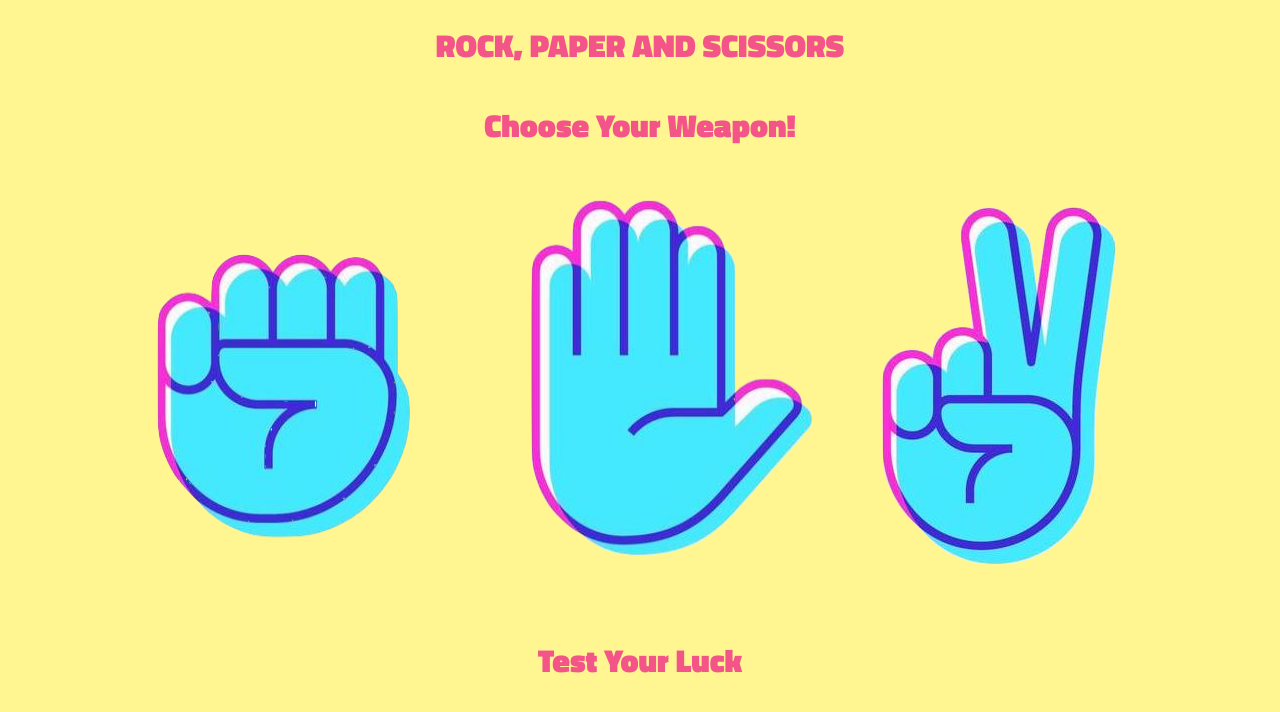
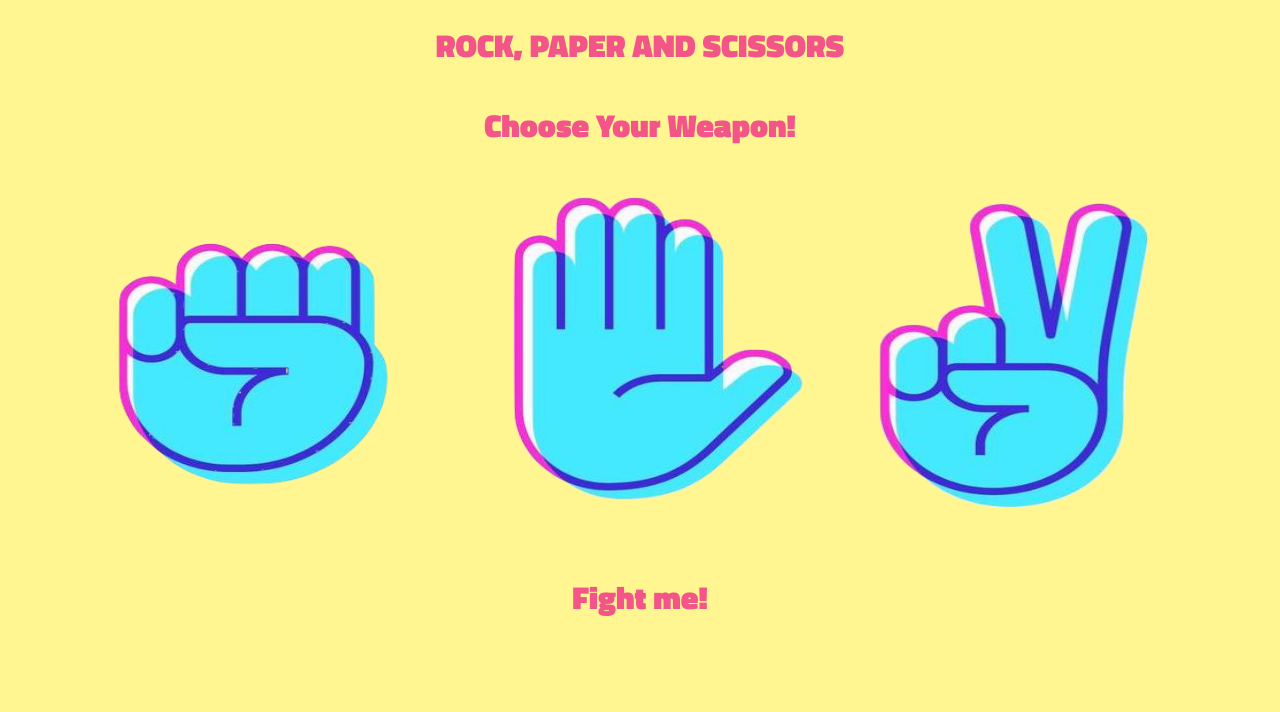
Before and after one commit to liampc/rock-paper-scissors, a plain HTML site: page rockPaperScissors/index.html in a window 1280 px wide. Drawn offline with Linux system fonts and the light colour scheme.

Commit message:
update style.css

```diff
--- a/rockPaperScissors/index.html
+++ b/rockPaperScissors/index.html
@@ -16,7 +16,7 @@
             <img src="scissors.png" alt="scissors" id="scissors">
         </div>
         <div>
-            <p id="result"> Test Your Luck</p>
+            <p id="result"> Fight me!</p>
         </div>
 
 
--- a/rockPaperScissors/style.css
+++ b/rockPaperScissors/style.css
@@ -24,8 +24,14 @@ h1 {
    justify-content: center;
 }
 
+#options img{
+    width: 30vw;
+    height: 45vh;
+}
+
 #options img:hover{
     transform: scale(1.1, 1.1);
+
 }
 
 p, #result {
```
